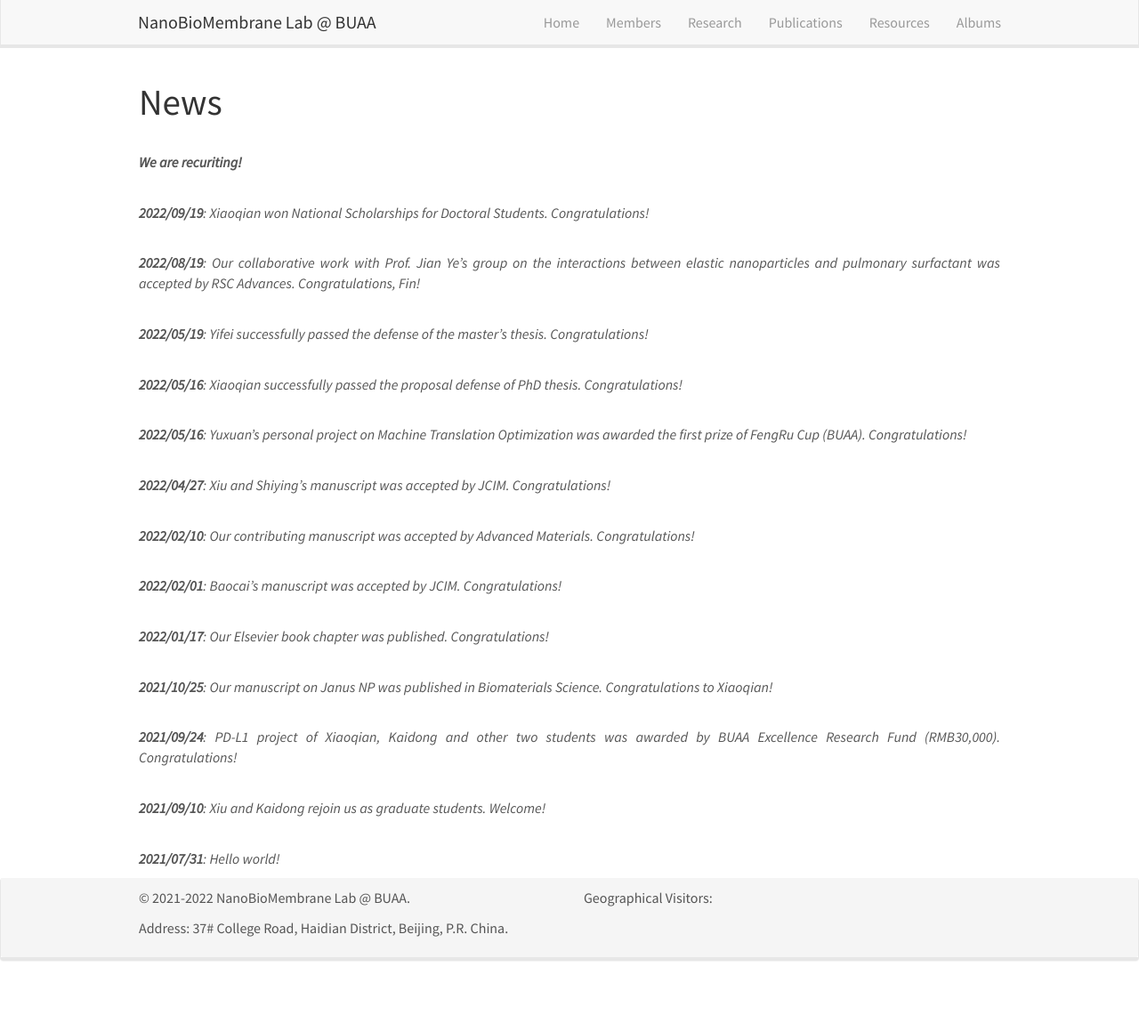
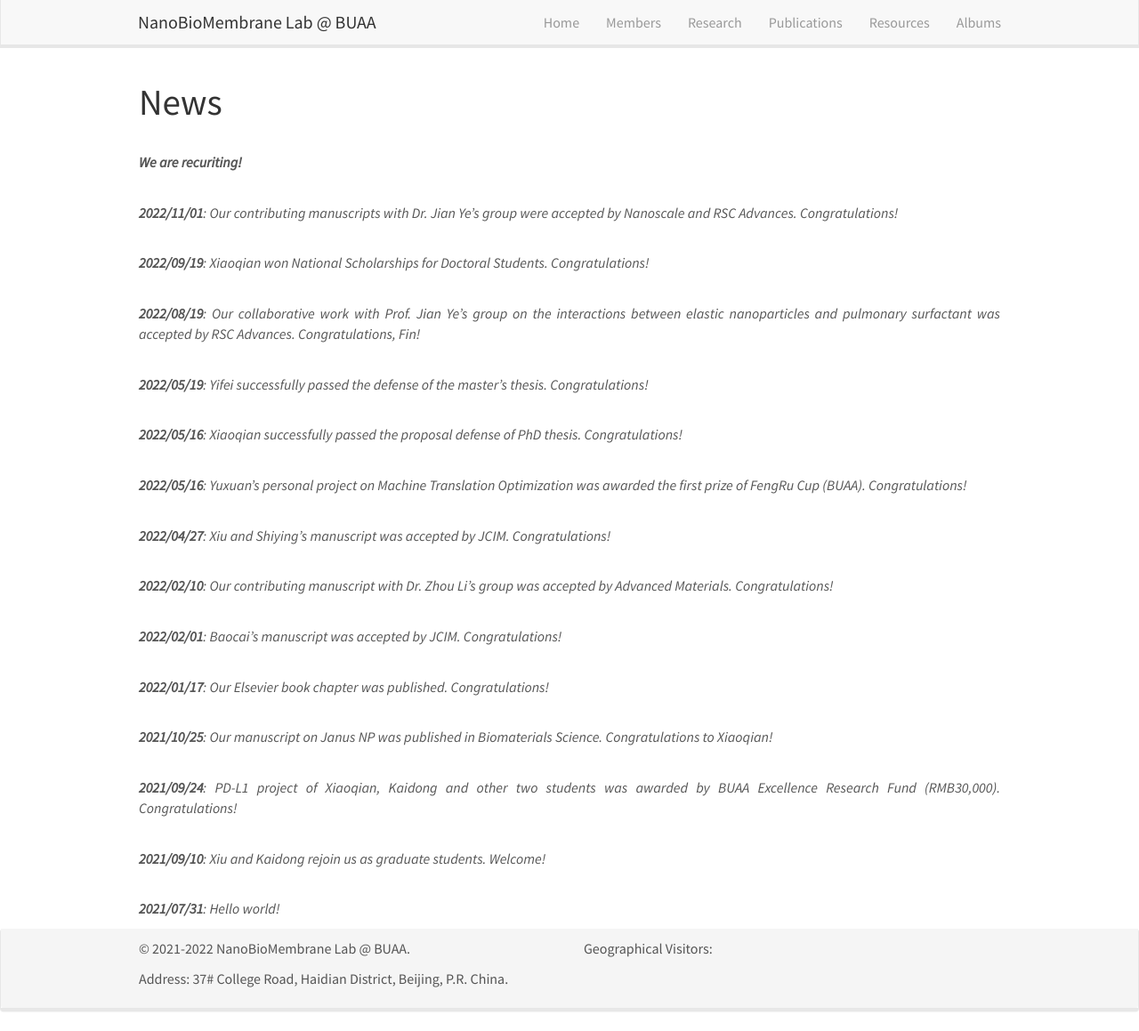
Before and after one commit to linxubo/linxubo.github.io, a Jekyll site: the page built from _pages/news.md, in a window 1280 px wide and 1159 px high. Shown: the whole window at 89% size. Built offline with Jekyll 4.4.1, drawn with Linux system fonts in a browser that asks for light colours; nearby versions of some CDN libraries; a script that is not in the unit is left out.

Commit message:
Update news.yml

```diff
--- a/_data/news.yml
+++ b/_data/news.yml
@@ -1,12 +1,13 @@
 - headline: <b> We are recuriting!</b>
 
+- headline: "<b>2022/11/01</b>: Our contributing manuscripts with Dr. Jian Ye's group were accepted by Nanoscale and RSC Advances. Congratulations!"
 - headline: "<b>2022/09/19</b>: Xiaoqian won National Scholarships for Doctoral Students. Congratulations!"
 - headline: "<b>2022/08/19</b>: Our collaborative work with Prof. Jian Ye's group on the interactions between elastic nanoparticles and pulmonary surfactant was accepted by RSC Advances. Congratulations, Fin!"
 - headline: "<b>2022/05/19</b>: Yifei successfully passed the defense of the master's thesis. Congratulations!"
 - headline: "<b>2022/05/16</b>: Xiaoqian successfully passed the proposal defense of PhD thesis. Congratulations!"
 - headline: "<b>2022/05/16</b>: Yuxuan's personal project on Machine Translation Optimization was awarded the first prize of FengRu Cup (BUAA). Congratulations!"
 - headline: "<b>2022/04/27</b>: Xiu and Shiying's manuscript was accepted by JCIM. Congratulations!"
-- headline: "<b>2022/02/10</b>: Our contributing manuscript was accepted by Advanced Materials. Congratulations!"
+- headline: "<b>2022/02/10</b>: Our contributing manuscript with Dr. Zhou Li's group was accepted by Advanced Materials. Congratulations!"
 - headline: "<b>2022/02/01</b>: Baocai's manuscript was accepted by JCIM. Congratulations!"
 - headline: "<b>2022/01/17</b>: Our Elsevier book chapter was published. Congratulations!"
 - headline: "<b>2021/10/25</b>: Our manuscript on Janus NP was published in Biomaterials Science. Congratulations to Xiaoqian!"
```
